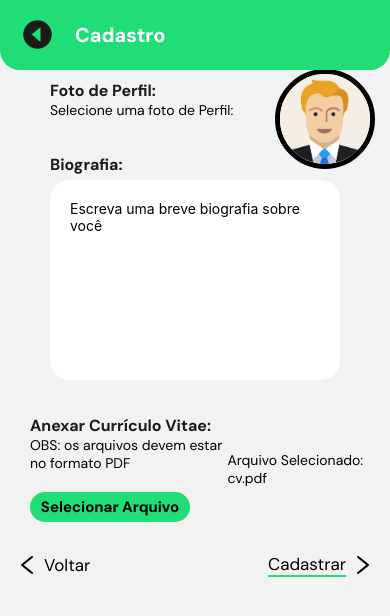
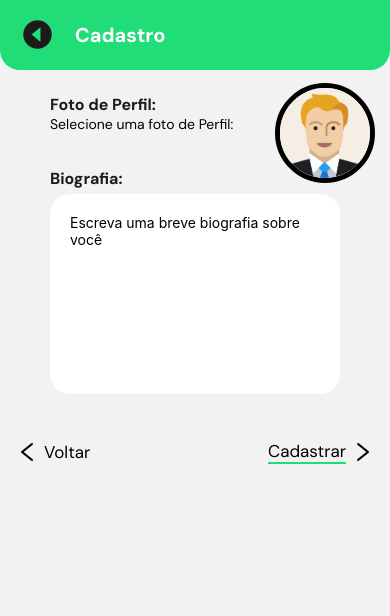
Before and after one commit to Vinidevkz/AppWorkUPTCC, a React Native app: screen /SignON3 in a window 390 px wide. Shown: the top 616 px of the page. Built offline with nearby package versions, Linux system fonts and the light colour scheme.

Commit message:
mudanças nas telas de cadastro

```diff
--- a/src/pages/initialPages/signon3.js
+++ b/src/pages/initialPages/signon3.js
@@ -107,29 +107,9 @@ async function cadastroUser(){
 
         <View style={styles.formCont}>
           <Text style={[styles.DMSansBold, styles.formTitle]}>Biografia:</Text>
-
           <TextInput placeholder="Escreva uma breve biografia sobre você" style={styles.bioCont} multiline={true}
           onChangeText={(text)=>setBio(text)}/>
-
-
         </View>
-
-        <View style={[styles.pdfCvCont, styles.row]}>
-          <View style={styles.gap}>
-         <View>
-          <Text style={[styles.DMSansBold, styles.formTitle]}>Anexar Currículo Vitae:</Text>
-          <Text style={styles.DMSansRegular}>OBS: os arquivos devem estar{'\n'}no formato PDF </Text>
-         </View>
-
-         <TouchableOpacity style={styles.button}><Text style={[styles.DMSansBold, styles.buttonText]}>Selecionar Arquivo</Text></TouchableOpacity>
-         </View>
-
-         <View>
-          <Text style={styles.DMSansRegular}>Arquivo Selecionado:</Text>
-          <Text style={styles.DMSansRegular}>cv.pdf</Text>
-         </View>
-        </View>
-
       </View>
 
       <View style={styles.footerCont}>
```
Also changed, not shown: src/pages/initialPages/welcome.js (line endings or trailing spaces).
